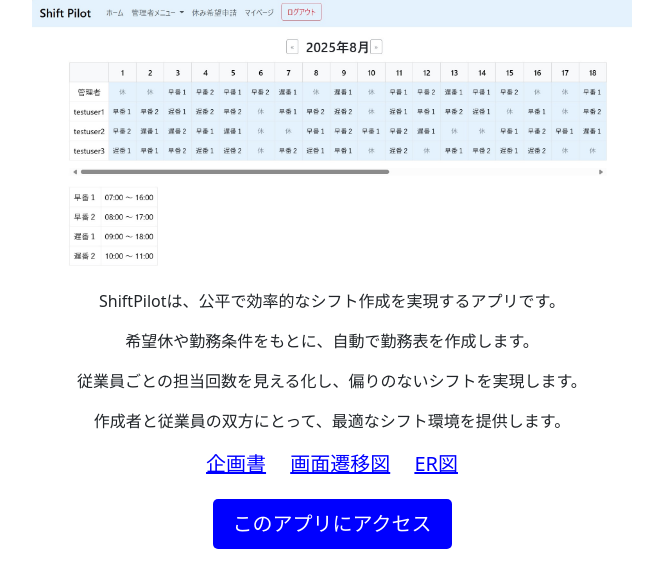
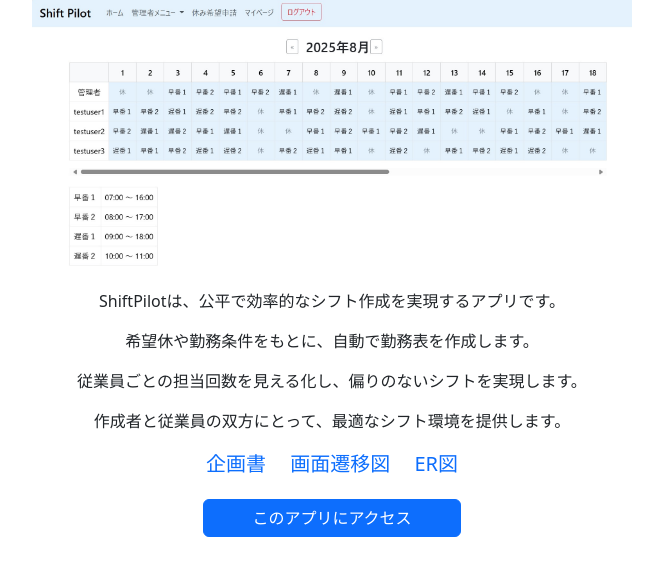
Before and after one commit to SatoAkie/Shift-Pilot, a Django app: page / in a window 1280 px wide. Shown: the part 115-703 px from the top of the page, without its empty margins (308-971 px from the left). Run offline with Django 5.2, Linux system fonts and the light colour scheme.

Commit message:
ポートフォリオページのUIをアプリと統一した

```diff
--- a/templates/portfolio/portfolio.html
+++ b/templates/portfolio/portfolio.html
@@ -22,6 +22,9 @@
             color: blue;
 
         }
+        .link:hover {
+            text-decoration: underline !important;
+        }
         button{
             display: inline-block;
             font-size: 20px;
@@ -43,10 +46,10 @@
         <p>従業員ごとの担当回数を見える化し、偏りのないシフトを実現します。</p>
         <p>作成者と従業員の双方にとって、最適なシフト環境を提供します。</p>
 
-        <a href="{% static 'Shift_Pilot_企画書.pdf' %}" class="link">企画書</a>
-        <a href="{% static 'Shift_Pilot_画面遷移図.svg'%}" class="link">画面遷移図</a>
-        <a href="{% static 'Shift_Pilot_ER図.svg'%}" class="link">ER図</a>
-        <br><button onclick="location.href='{% url 'accounts:login' %}'">このアプリにアクセス</button><br>
+        <a href="{% static 'Shift_Pilot_企画書.pdf' %}" class="text-primary text-decoration-none link">企画書</a>
+        <a href="{% static 'Shift_Pilot_画面遷移図.svg'%}" class="text-primary text-decoration-none link">画面遷移図</a>
+        <a href="{% static 'Shift_Pilot_ER図.svg'%}" class="text-primary text-decoration-none link">ER図</a>
+        <br><button class="btn btn-primary px-5" onclick="location.href='{% url 'accounts:login' %}'">このアプリにアクセス</button><br>
     </div>
 </body>
 </html>
```
